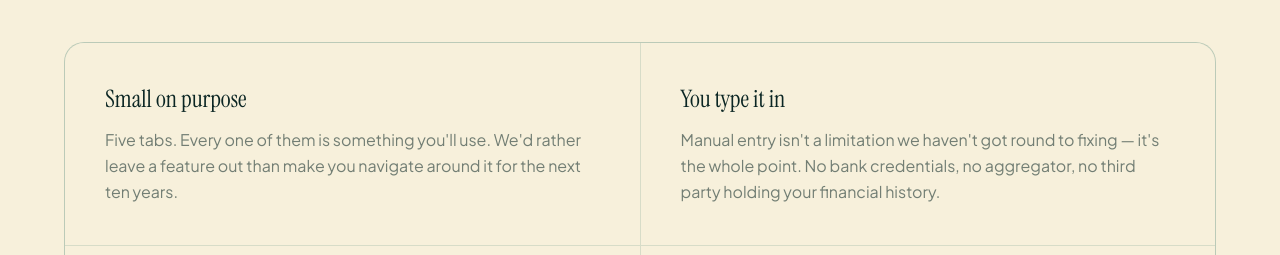
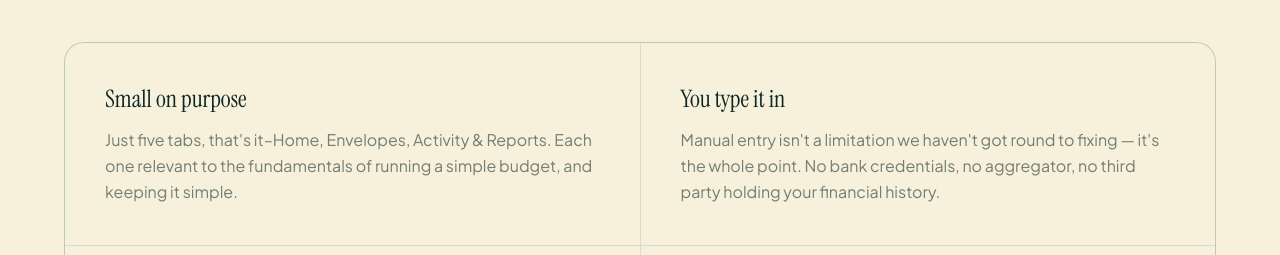
Before and after one commit to regentwebdesignjax/sidecar-website, a Next.js app: page /about in a window 1280 px wide. Shown: the part 2520-2775 px from the top of the page. Built offline with nearby package versions, Linux system fonts and the light colour scheme.

Commit message:
Update page.tsx

```diff
--- a/app/about/page.tsx
+++ b/app/about/page.tsx
@@ -9,13 +9,13 @@ import { siteConfig } from "@/lib/site.config";
 export const metadata: Metadata = {
   title: "About",
   description:
-    "Sidecar was built by a husband and wife who were tired of budgeting apps bloated with features they didn't need.",
+    "Sidecar was built by a husband and wife who were tired of budgeting apps bloated with features they didn't need & unwanted third-party ads.",
 };
 
 const PRINCIPLES = [
   {
     title: "Small on purpose",
-    body: "Five tabs. Every one of them is something you'll use. We'd rather leave a feature out than make you navigate around it for the next ten years.",
+    body: "Just five tabs, that's it–Home, Envelopes, Activity & Reports. Each one relevant to the fundamentals of running a simple budget, and keeping it simple.",
   },
   {
     title: "You type it in",
```
